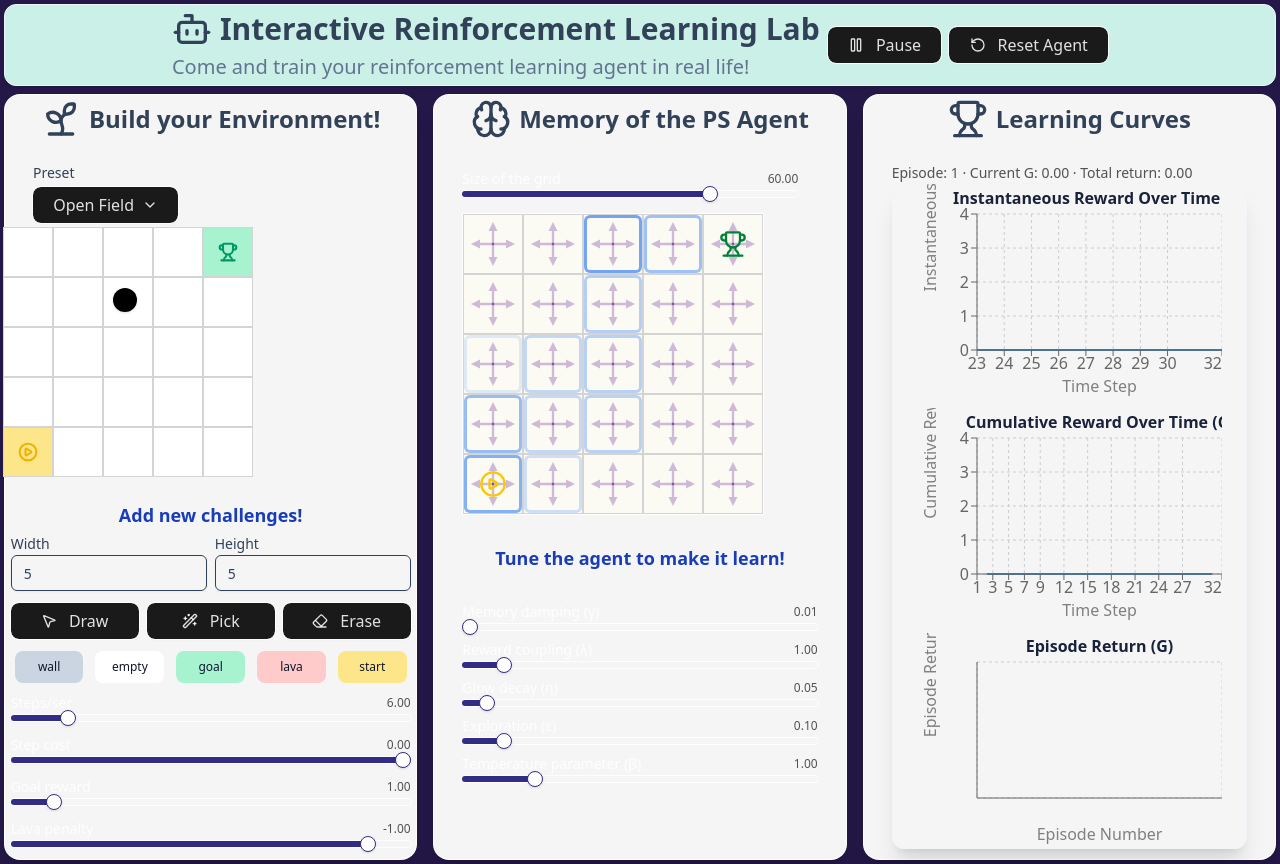
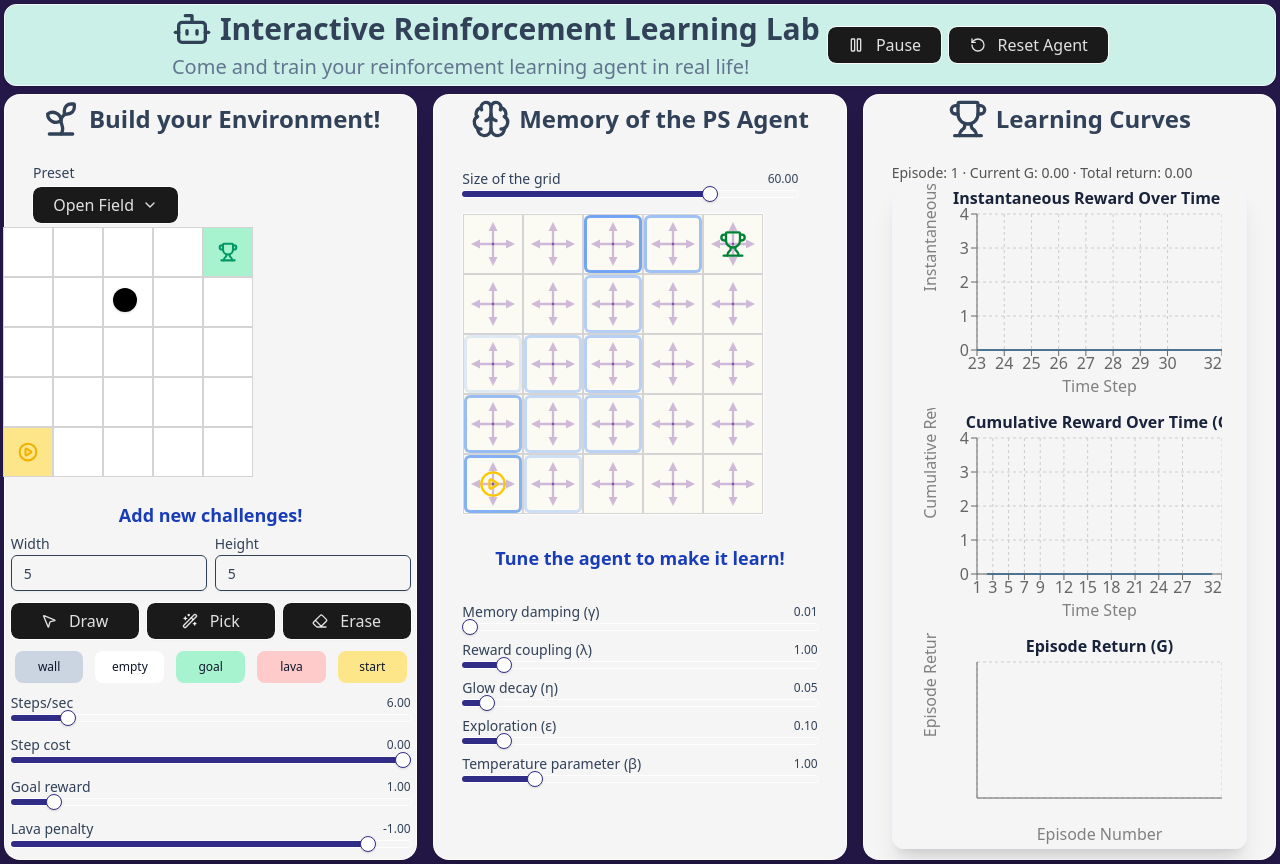
Before and after one commit to JPazem/RLlab, a React (Vite) app: page / in a window 1280 px wide. Built offline with nearby package versions, Linux system fonts and the light colour scheme.

Commit message:
Update label and value styling in SliderWithVal

```diff
--- a/src/InteractiveRLLAb.tsx
+++ b/src/InteractiveRLLAb.tsx
@@ -88,7 +88,7 @@ function stepXY(x:number,y:number,a:Action){
 function SliderWithVal({ label, min, max, step=1, value, onChange }: { label: string, min: number, max: number, step?: number, value: number, onChange: (v:number)=>void }){
   return (
     <div>
-      <div className="flex items-center justify-between mb-1"><Label>{label}</Label><span className="text-xs text-neutral-600">{typeof value==="number"? value.toFixed(2): value}</span></div>
+      <div className="flex items-center justify-between mb-1"><Label className="!text-slate-700">{label}</Label><span className="text-xs !text-slate-700">{typeof value==="number"? value.toFixed(2): value}</span></div>
       <Slider min={min} max={max} step={step} value={[value as number]} onValueChange={(v :number[])=>onChange(v[0])} />
     </div>
   );
```
